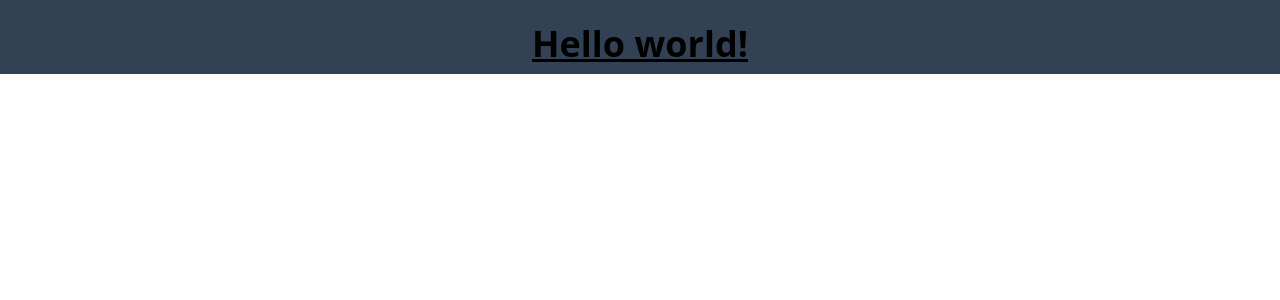
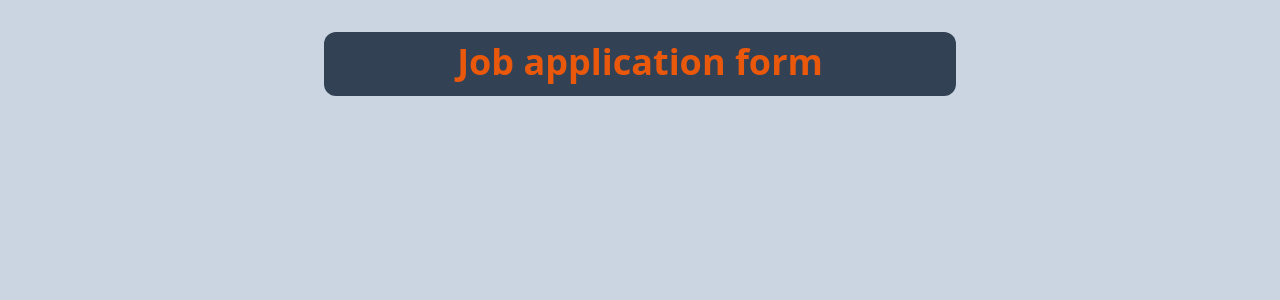
Before and after one commit to Canthar90/Flask-Job-application-site, a Flask app: page / in a window 1280 px wide. Shown: the top 300 px of the page. Run offline with Flask 3, Linux system fonts and the light colour scheme.

Commit message:
Checking out basic taiwind styles for my project

```diff
--- a/static/output.css
+++ b/static/output.css
@@ -554,17 +554,83 @@ video {
   --tw-contain-style:  ;
 }
 
+.col-span-3 {
+  grid-column: span 3 / span 3;
+}
+
+.col-span-6 {
+  grid-column: span 6 / span 6;
+}
+
+.col-span-4 {
+  grid-column: span 4 / span 4;
+}
+
+.col-start-2 {
+  grid-column-start: 2;
+}
+
+.col-start-3 {
+  grid-column-start: 3;
+}
+
+.row-span-6 {
+  grid-row: span 6 / span 6;
+}
+
+.row-start-2 {
+  grid-row-start: 2;
+}
+
+.mt-4 {
+  margin-top: 1rem;
+}
+
+.grid {
+  display: grid;
+}
+
+.grid-cols-4 {
+  grid-template-columns: repeat(4, minmax(0, 1fr));
+}
+
+.grid-cols-8 {
+  grid-template-columns: repeat(8, minmax(0, 1fr));
+}
+
+.grid-cols-subgrid {
+  grid-template-columns: subgrid;
+}
+
+.grid-rows-8 {
+  grid-template-rows: repeat(8, minmax(0, 1fr));
+}
+
+.gap-4 {
+  gap: 1rem;
+}
+
+.rounded-xl {
+  border-radius: 0.75rem;
+}
+
 .bg-slate-700 {
   --tw-bg-opacity: 1;
   background-color: rgb(51 65 85 / var(--tw-bg-opacity));
 }
 
+.bg-slate-400 {
+  --tw-bg-opacity: 1;
+  background-color: rgb(148 163 184 / var(--tw-bg-opacity));
+}
+
+.bg-slate-300 {
+  --tw-bg-opacity: 1;
+  background-color: rgb(203 213 225 / var(--tw-bg-opacity));
+}
+
 .p-2\.5 {
   padding: 0.625rem;
-}
-
-.pt-6 {
-  padding-top: 1.5rem;
 }
 
 .text-center {
@@ -580,6 +646,16 @@ video {
   font-weight: 700;
 }
 
+.text-orange-500 {
+  --tw-text-opacity: 1;
+  color: rgb(249 115 22 / var(--tw-text-opacity));
+}
+
+.text-orange-600 {
+  --tw-text-opacity: 1;
+  color: rgb(234 88 12 / var(--tw-text-opacity));
+}
+
 .underline {
   text-decoration-line: underline;
 }
--- a/templates/index.html
+++ b/templates/index.html
@@ -9,9 +9,13 @@
     <link href="./static/output.css" rel="stylesheet" />
     <title>Document</title>
   </head>
-  <body>
-    <div class="pt-6 text-center bg-slate-700 p-2.5">
-      <h1 class="text-4xl font-bold underline">Hello world!</h1>
+  <body class="bg-slate-300">
+    <div class="grid grid-cols-8 grid-rows-8 gap-4">
+      <div
+        class="text-center bg-slate-700 p-2.5 mt-4 row-start-2 row-span-6 col-start-3 col-span-4 rounded-xl"
+      >
+        <h1 class="text-4xl font-bold text-orange-600">Job application form</h1>
+      </div>
     </div>
   </body>
 </html>
```
